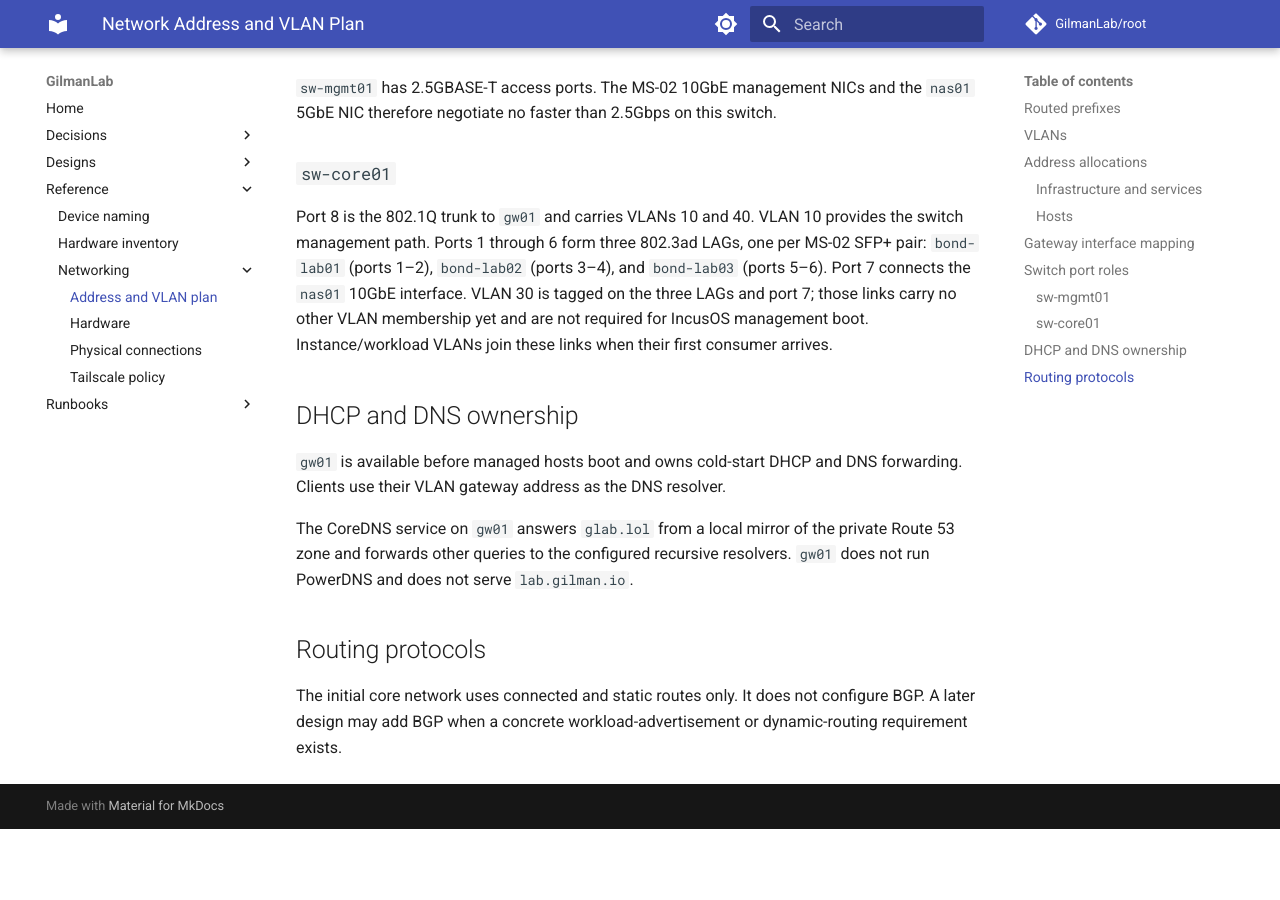
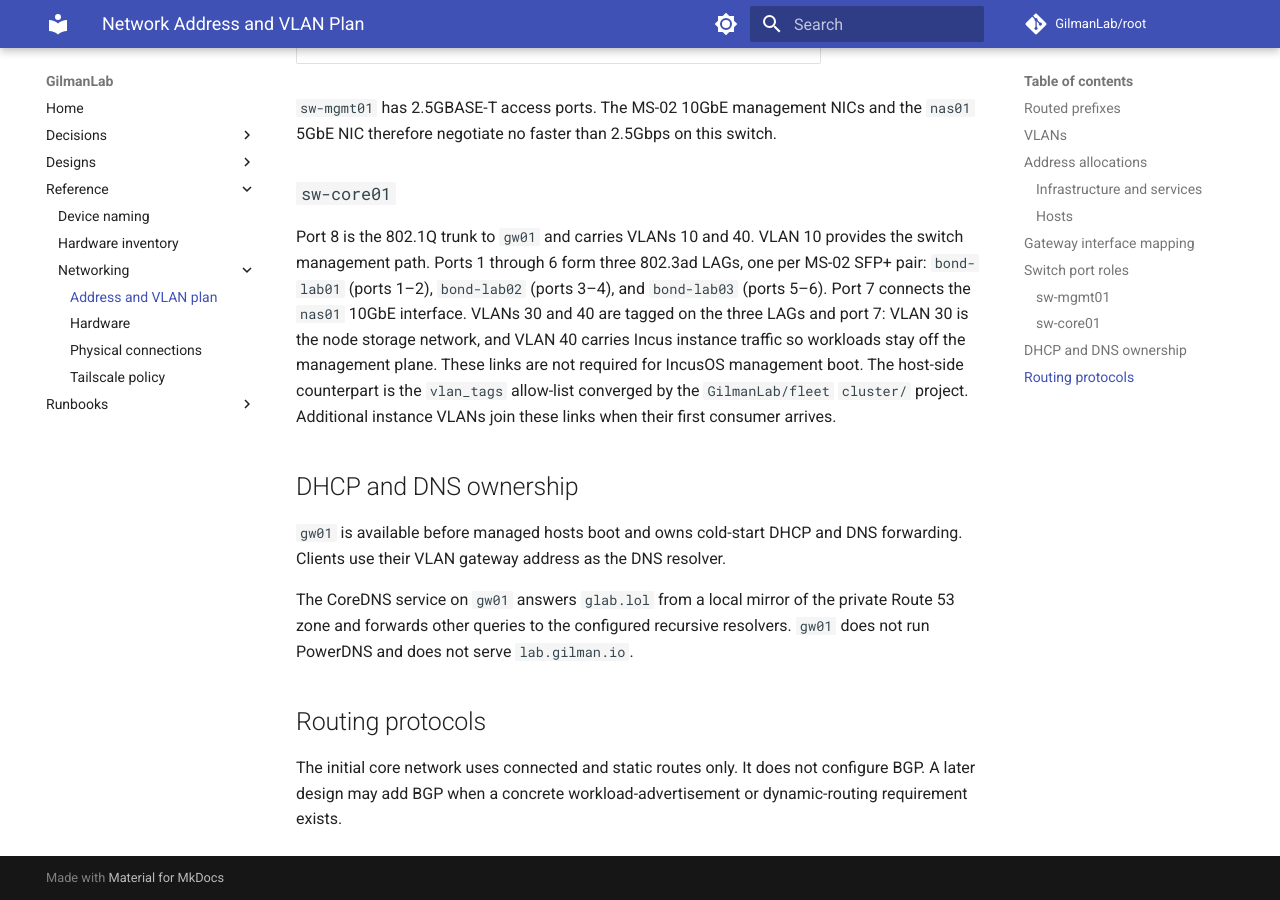
Before and after one commit to GilmanLab/root, an MkDocs documentation site: the page built from docs/docs/reference/networking/address-plan.md, in a window 1280 px wide and 900 px high, scrolled down 3979 px. Built offline with MkDocs 1.6.1 and Material for MkDocs 9.7.7, drawn with Linux system fonts in a browser that asks for light colours; comment, search, counter and statistics services are not loaded; before the commit the page ends 4808 px from its top, so only the background shows below that; some of the changed text lies outside the part shown.

Commit message:
docs(networking): carry VLAN 40 on the lab fast links (#24)
Companion to networking#17 and fleet#11: first Incus instances attach
to VLAN 40 over the LAGs and nas01 fast link instead of the management
plane.

```diff
--- a/docs/docs/reference/networking/address-plan.md
+++ b/docs/docs/reference/networking/address-plan.md
@@ -35,7 +35,7 @@ addresses.
 | --- | --- | --- | --- | --- |
 | `10` | Management | `10.10.10.0/24` | `10.10.10.1` | IncusOS management, network-device management, and `nas01` management |
 | `30` | Storage | `10.10.30.0/24` | None (not routed) | Incus node storage network on the compute-facing `sw-core01` links |
-| `40` | Sandbox/workload | `10.10.40.0/24` | `10.10.40.1` | `sandbox01` and future explicitly attached workload endpoints |
+| `40` | Sandbox/workload | `10.10.40.0/24` | `10.10.40.1` | `sandbox01`, Incus instances attached over the cluster fast links, and other explicitly attached workload endpoints |
 | `70` | OOB | `10.10.70.0/24` | `10.10.70.1` | MS-02 AMT, `pikvm01`, `kvm01`, and management-switch administration |
 
 VLAN 20 and `10.10.20.0/24` are retired. The lab does not retain a PXE or
@@ -128,10 +128,12 @@ Port 8 is the 802.1Q trunk to `gw01` and carries VLANs 10 and 40. VLAN 10
 provides the switch management path. Ports 1 through 6 form three 802.3ad
 LAGs, one per MS-02 SFP+ pair: `bond-lab01` (ports 1–2), `bond-lab02` (ports
 3–4), and `bond-lab03` (ports 5–6). Port 7 connects the `nas01` 10GbE
-interface. VLAN 30 is tagged on the three LAGs and port 7; those links carry
-no other VLAN membership yet and are not required for IncusOS management
-boot. Instance/workload VLANs join these links when their first consumer
-arrives.
+interface. VLANs 30 and 40 are tagged on the three LAGs and port 7: VLAN 30
+is the node storage network, and VLAN 40 carries Incus instance traffic so
+workloads stay off the management plane. These links are not required for
+IncusOS management boot. The host-side counterpart is the `vlan_tags`
+allow-list converged by the `GilmanLab/fleet` `cluster/` project. Additional
+instance VLANs join these links when their first consumer arrives.
 
 ## DHCP and DNS ownership
 
```
